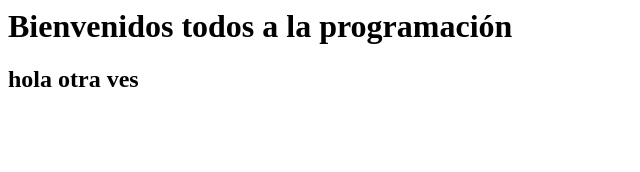
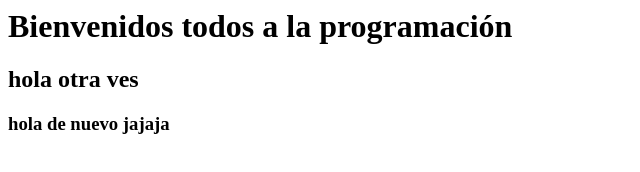
Before and after one commit to Kikegit21/ProyectoWeb.html, a plain HTML site: page index.html in a window 1280 px wide. Shown: the whole page, without its empty margins (0-640 px from the left). Drawn offline with Linux system fonts and the light colour scheme.

Commit message:
nuevo commit 3

```diff
--- a/index.html
+++ b/index.html
@@ -3,6 +3,7 @@
         <body>
             <h1>Bienvenidos todos a la programación</h1>
             <h2>hola otra ves</h2>
+            <h3>hola de nuevo jajaja</h3>
         </body>
     </head>
 </html>
```
